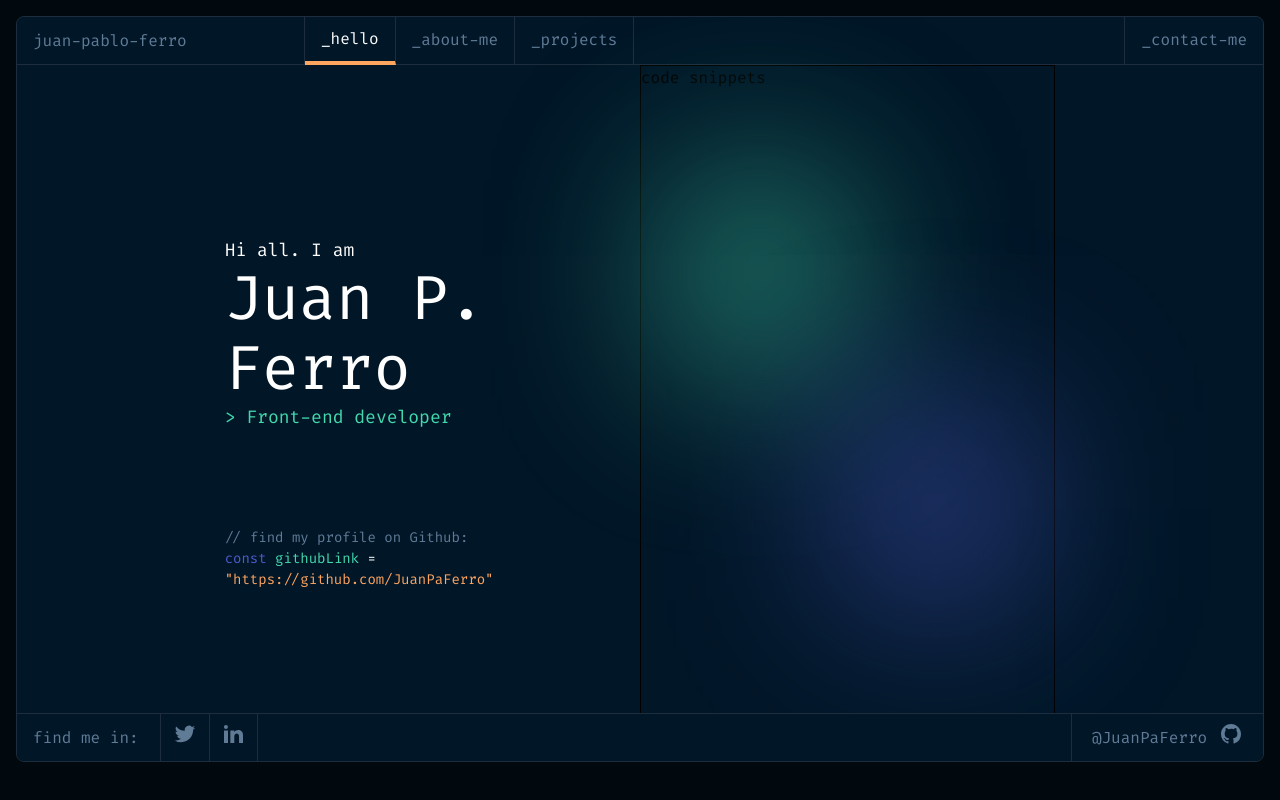
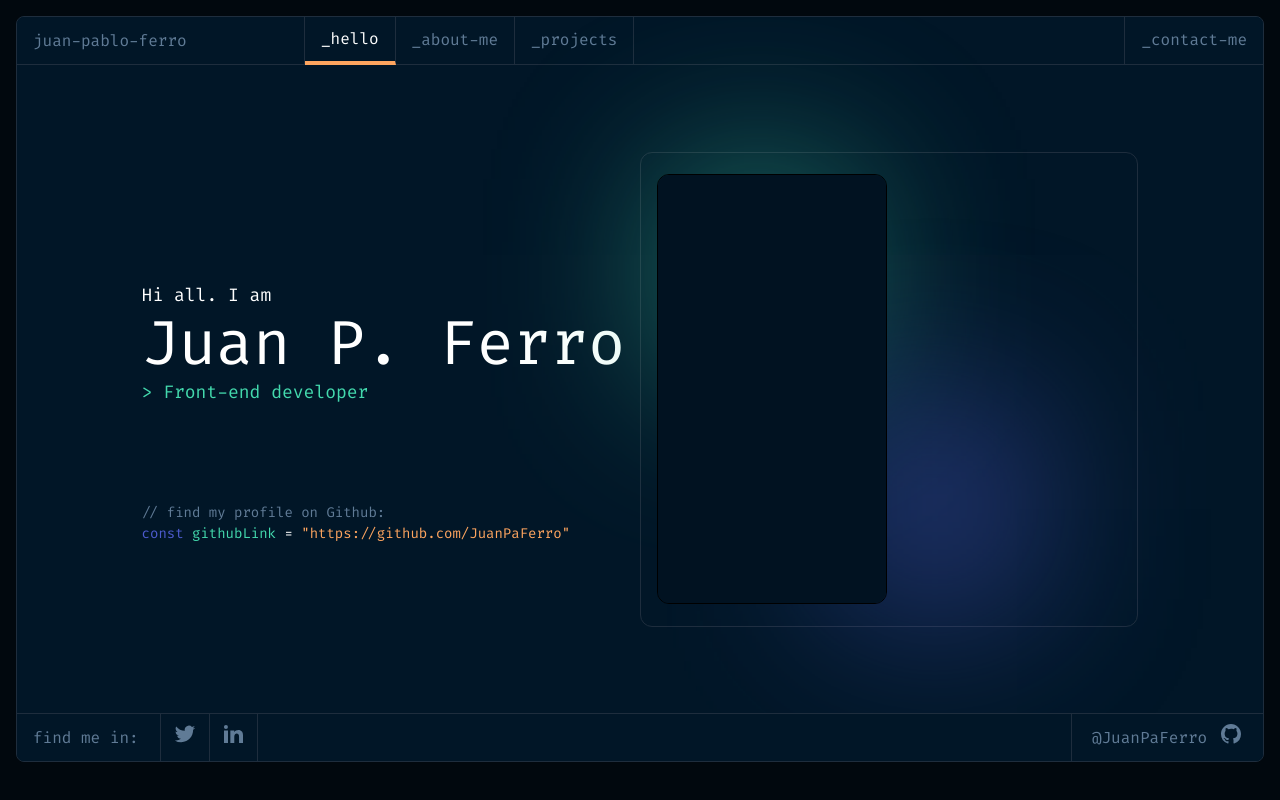
Before and after one commit to JuanPaFerro/portfolio, a Next.js app: page / in a window 1280 px wide. Built offline with nearby package versions, Linux system fonts and the light colour scheme.

Commit message:
Created the canvas for the snake game

```diff
--- a/src/components/Hello/Hello.jsx
+++ b/src/components/Hello/Hello.jsx
@@ -1,3 +1,4 @@
+import SnakeGame from "@components/SnakeGame/SnakeGame";
 import React from "react";
 
 const Hello = () => {
@@ -6,7 +7,7 @@ const Hello = () => {
       <div className="absolute w-44 h-48 left-4 top-60 lg:left-[unset] lg:right-[26rem] lg:top-40 bg-gradient-green opacity-60 blur-[90px]" />
       <div className="absolute w-44 h-48 right-4 bottom-60 lg:right-60 lg:bottom-40 bg-gradient-blue opacity-60 blur-[90px]" />
 
-      <div className=" w-full px-4 flex flex-col space-y-34 pb-40 lg:justify-center lg:w-1/3 lg:space-y-24 lg:p-0">
+      <div className=" w-full px-4 flex flex-col space-y-34 pb-40 lg:justify-center lg:w-2/5 lg:space-y-24 lg:p-0">
         <div className="text-white mt-40 lg:mt-0">
           <p className="text-bodytext">Hi all. I am</p>
           <p className="text-headline">Juan P. Ferro</p>
@@ -30,7 +31,9 @@ const Hello = () => {
         </div>
       </div>
 
-      <div className="border hidden lg:flex w-1/3 h-auto">code snippets</div>
+      <div className="hidden lg:flex w-2/5 h-auto pb-12 items-center">
+        <SnakeGame />
+      </div>
     </section>
   );
 };
--- /dev/null
+++ b/src/components/SnakeGame/SnakeGame.jsx
@@ -0,0 +1,28 @@
+import React, { useRef, useEffect } from "react";
+
+const SnakeGame = () => {
+  const canvasRef = useRef();
+
+  useEffect(() => {
+    const canvas = canvasRef.current;
+    const context = canvas.getContext("2d");
+    context.fillStyle = "#011221";
+    context.fillRect(0, 0, context.canvas.width, context.canvas.height);
+  }, []);
+
+  return (
+    <div className="w-[510px] h-[475px] border border-lines flex px-4 justify-between items-center rounded-xl">
+      <div className="h-[430px] w-[230px] rounded-xl border overflow-hidden z-10">
+        <canvas
+          ref={canvasRef}
+          id="snakeboard"
+          width="230"
+          height="430"
+        ></canvas>
+      </div>
+      <div className="h-[430px] w-[230px]"></div>
+    </div>
+  );
+};
+
+export default SnakeGame;
```
